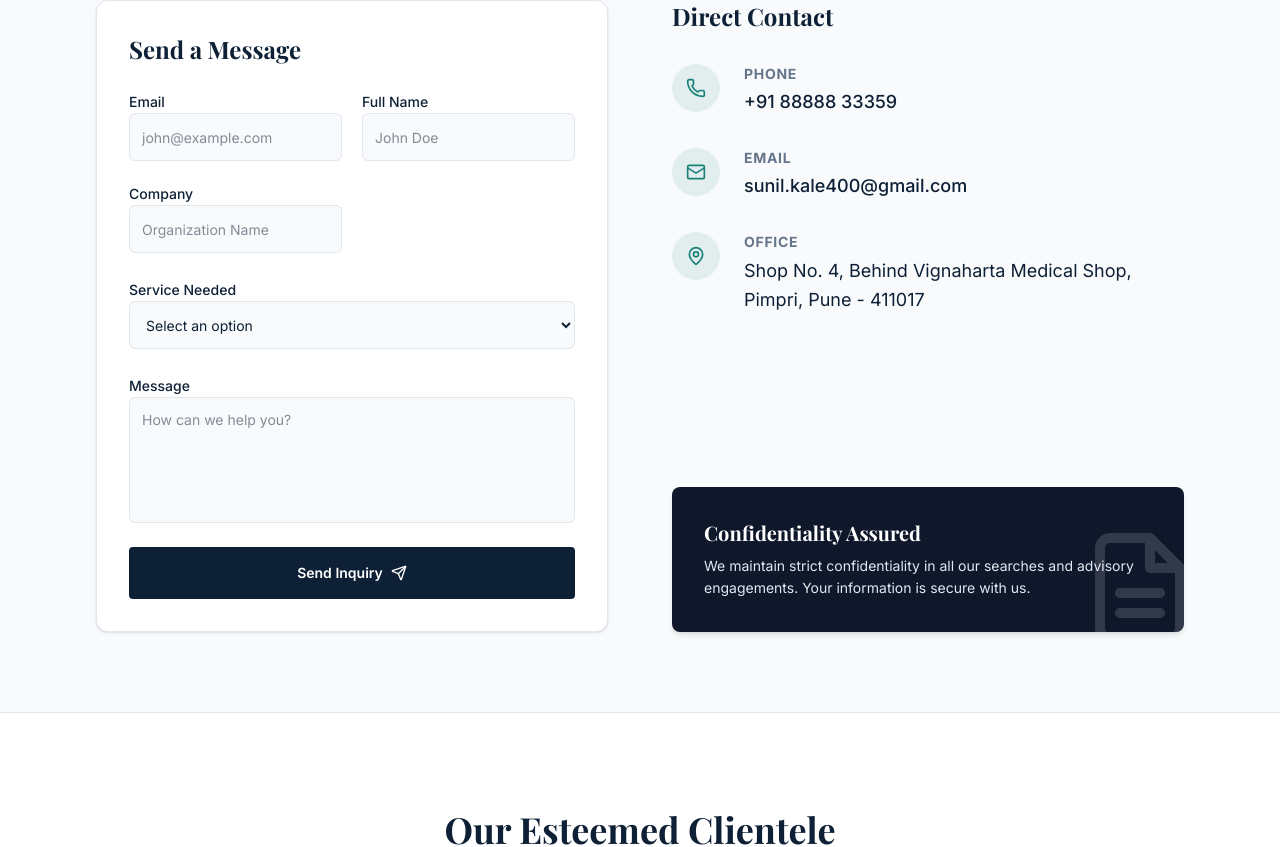
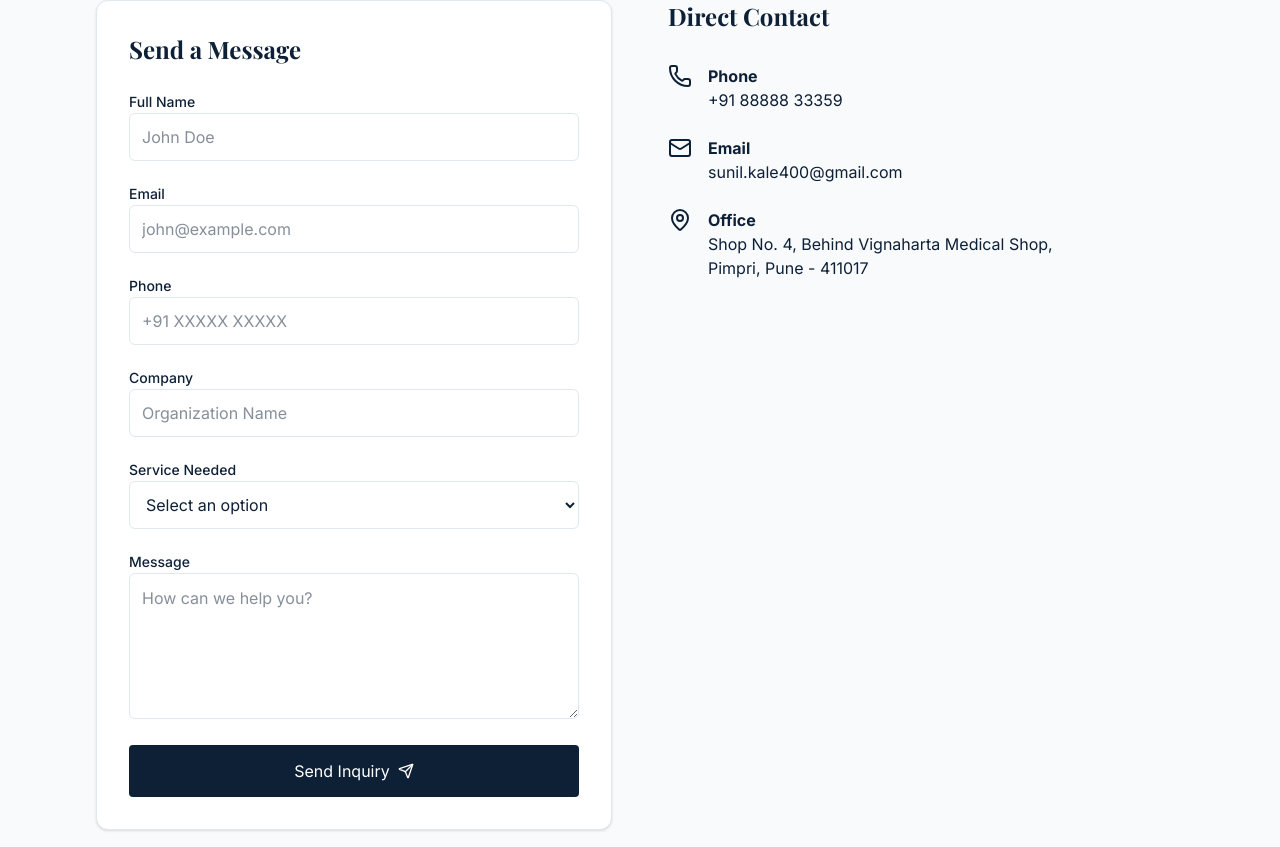
Before and after one commit to asmitakale16/AR-Enterprises-, a React (Vite) app in the folder AR-Enterprises/: page /contact in a window 1280 px wide. Shown: the part 453-1300 px from the top of the page. Built offline with nearby package versions, Linux system fonts and the light colour scheme; a web font is replaced by a local one.

Commit message:
Updated website contact page changes

```diff
--- a/AR-Enterprises/src/pages/Contact.tsx
+++ b/AR-Enterprises/src/pages/Contact.tsx
@@ -1,7 +1,71 @@
+import { useState } from "react";
 import { motion } from "framer-motion";
 import { Phone, Mail, MapPin, Send } from "lucide-react";
 
 export default function Contact() {
+
+  const SCRIPT_URL = "https://script.google.com/macros/s/AKfycbyT4m_mmyLpVKf-LCNcvU7eNEND9m5e22VIWtuutu9j5GoAxe3KoJ8eoxX4KwpB7TR0/exec";
+
+
+  const [formData, setFormData] = useState({
+    name: "",
+    email: "",
+    phone: "",
+    company: "",
+    service: "",
+    message: ""
+  });
+
+
+  const [submitting, setSubmitting] = useState(false);
+
+
+
+  const handleSubmit = async (e) => {
+
+    e.preventDefault();
+
+    setSubmitting(true);
+
+
+    try {
+
+      await fetch(
+        SCRIPT_URL,
+        {
+          method: "POST",
+          body: JSON.stringify(formData)
+        }
+      );
+
+
+      alert("Thank you! Your inquiry has been submitted successfully.");
+
+
+      setFormData({
+        name: "",
+        email: "",
+        phone: "",
+        company: "",
+        service: "",
+        message: ""
+      });
+
+
+    } catch(error) {
+
+      console.error(error);
+
+      alert("Something went wrong. Please try again.");
+
+    }
+
+
+    setSubmitting(false);
+
+  };
+
+
 
   const clients = [
     "SINAI ENGINEERING (SINAI)",
@@ -12,323 +76,541 @@ export default function Contact() {
     "KALPTECH",
   ];
 
+
+
   return (
     <div className="flex flex-col w-full">
+
+
       {/* Header */}
+
       <section className="bg-muted/30 pt-16 md:pt-20 pb-12 md:pb-16 border-b border-border">
+
         <div className="container mx-auto px-4 sm:px-6 lg:px-8 text-center max-w-3xl">
+
+
           <motion.h1
             className="text-3xl sm:text-4xl md:text-5xl lg:text-6xl font-serif font-bold text-foreground mb-4 md:mb-6"
-            initial={{ opacity: 0, y: 20 }}
-            animate={{ opacity: 1, y: 0 }}
-            transition={{ duration: 0.6 }}
+            initial={{opacity:0,y:20}}
+            animate={{opacity:1,y:0}}
+            transition={{duration:0.6}}
           >
             Start a Conversation
           </motion.h1>
+
+
           <motion.p
             className="text-base sm:text-lg md:text-xl text-muted-foreground"
-            initial={{ opacity: 0, y: 20 }}
-            animate={{ opacity: 1, y: 0 }}
-            transition={{ duration: 0.6, delay: 0.1 }}
+            initial={{opacity:0,y:20}}
+            animate={{opacity:1,y:0}}
+            transition={{duration:0.6,delay:0.1}}
           >
             Whether you're looking to hire leadership talent or transform your HR function — we'd love to connect.
           </motion.p>
+
+
         </div>
+
       </section>
 
-      {/* Form + Contact Details */}
+
+
+
+
+      {/* Form Section */}
+
+
       <section className="py-14 md:py-20">
+
         <div className="container mx-auto px-4 sm:px-6 lg:px-8 max-w-6xl">
-          <div className="grid lg:grid-cols-2 gap-10 md:gap-14 lg:gap-16">
 
-            {/* Contact Form */}
+
+          <div className="grid lg:grid-cols-2 gap-10 md:gap-14">
+
+
+
+            {/* FORM */}
+
+
             <motion.div
-            initial={{ opacity: 0, y: 20 }}
-            animate={{ opacity: 1, y: 0 }}
-            transition={{ duration: 0.6, delay: 0.15 }}
+              initial={{opacity:0,y:20}}
+              animate={{opacity:1,y:0}}
+              transition={{duration:0.6}}
             >
+
+
             <div className="bg-card p-5 sm:p-7 md:p-8 rounded-xl border border-border shadow-sm">
 
-            <h2 className="text-xl sm:text-2xl font-serif font-bold text-foreground mb-5 md:mb-6">
+
+              <h2 className="text-xl sm:text-2xl font-serif font-bold mb-6">
                 Send a Message
               </h2>
 
+
+
               <form
-            action="https://formsubmit.co/sunil.kale400@gmail.com"
-            method="POST"
-            className="space-y-5 md:space-y-6"
+                onSubmit={handleSubmit}
+                className="space-y-5"
               >
 
-      {/* FormSubmit Configuration */}
-      <input
-        type="hidden"
-        name="_subject"
-        value="New Inquiry from Website"
-      />
-
-      <input
-        type="hidden"
-        name="_captcha"
-        value="false"
-      />
-
-      <input
-        type="hidden"
-        name="_template"
-        value="table"
-      />
 
 
-      {/* Name + Company */}
-      <div className="grid grid-cols-1 sm:grid-cols-2 gap-4 sm:gap-5">
-        <div className="space-y-2">
-        <label htmlFor="email" className="text-sm font-medium text-foreground">
-        Email
-        </label>
-
-         <input
-         type="email"
-         id="email"
-         name="Email"
-         required
-         className="flex min-h-[48px] h-12 w-full rounded-md border border-input bg-background px-3 py-2 text-sm"
-         placeholder="john@example.com"
-         />
-         </div>
+              {/* Name */}
 
               <div className="space-y-2">
-          <label
-            htmlFor="name"
-            className="text-sm font-medium text-foreground"
-            >
+
+              <label className="text-sm font-medium">
                 Full Name
               </label>
 
               <input
+
                 type="text"
-            id="name"
-            name="Full Name"
+
                 required
-            className="flex min-h-[48px] h-12 w-full rounded-md border border-input bg-background px-3 py-2 text-sm"
+
+                value={formData.name}
+
+                onChange={(e)=>
+                  setFormData({
+                    ...formData,
+                    name:e.target.value
+                  })
+                }
+
+                className="flex h-12 w-full rounded-md border px-3"
+
                 placeholder="John Doe"
-          />
-        </div>
 
-
-        <div className="space-y-2">
-          <label
-            htmlFor="company"
-            className="text-sm font-medium text-foreground"
-          >
-            Company
-          </label>
-
-          <input
-            type="text"
-            id="company"
-            name="Company"
-            className="flex min-h-[48px] h-12 w-full rounded-md border border-input bg-background px-3 py-2 text-sm"
-            placeholder="Organization Name"
-          />
-        </div>
-
-      </div>
-
-
-      {/* Service */}
-      <div className="space-y-2">
-
-        <label
-          htmlFor="service"
-          className="text-sm font-medium text-foreground"
-        >
-          Service Needed
-        </label>
-
-
-        <select
-          id="service"
-          name="Service Needed"
-          required
-          defaultValue=""
-          className="flex min-h-[48px] h-12 w-full rounded-md border border-input bg-background px-3 py-2 text-sm"
-        >
-
-          <option value="" disabled>
-            Select an option
-          </option>
-
-          <option value="Executive Search">
-            Executive Search
-          </option>
-
-          <option value="Board Services">
-            Board Services
-          </option>
-
-          <option value="HR Advisory">
-            HR Advisory
-          </option>
-
-          <option value="Global Talent Sourcing">
-            Global Talent Sourcing
-          </option>
-
-          <option value="Other">
-            Other
-          </option>
-
-        </select>
-
-      </div>
-
-
-
-      {/* Message */}
-      <div className="space-y-2">
-
-        <label
-          htmlFor="message"
-          className="text-sm font-medium text-foreground"
-        >
-          Message
-        </label>
-
-
-        <textarea
-          id="message"
-          name="Message"
-          rows={5}
-          className="flex w-full rounded-md border border-input bg-background px-3 py-3 text-sm resize-none min-h-[120px]"
-          placeholder="How can we help you?"
               />
 
               </div>
 
 
 
-      {/* Submit Button */}
-      <button
-        type="submit"
-        className="w-full inline-flex items-center justify-center rounded-sm text-sm font-semibold bg-primary text-primary-foreground hover:bg-primary/90 min-h-[52px] px-8 gap-2"
+
+
+              {/* Email */}
+
+
+              <div className="space-y-2">
+
+              <label className="text-sm font-medium">
+                Email
+              </label>
+
+
+              <input
+
+                type="email"
+
+                required
+
+                value={formData.email}
+
+                onChange={(e)=>
+                  setFormData({
+                    ...formData,
+                    email:e.target.value
+                  })
+                }
+
+                className="flex h-12 w-full rounded-md border px-3"
+
+                placeholder="john@example.com"
+
+              />
+
+
+              </div>
+
+
+
+
+
+
+              {/* Phone */}
+
+
+              <div className="space-y-2">
+
+
+              <label className="text-sm font-medium">
+                Phone
+              </label>
+
+
+              <input
+
+                type="tel"
+
+                value={formData.phone}
+
+                onChange={(e)=>
+                  setFormData({
+                    ...formData,
+                    phone:e.target.value
+                  })
+                }
+
+
+                className="flex h-12 w-full rounded-md border px-3"
+
+                placeholder="+91 XXXXX XXXXX"
+
+              />
+
+
+              </div>
+
+
+
+
+
+
+              {/* Company */}
+
+
+              <div className="space-y-2">
+
+
+              <label className="text-sm font-medium">
+                Company
+              </label>
+
+
+              <input
+
+                type="text"
+
+                value={formData.company}
+
+                onChange={(e)=>
+                  setFormData({
+                    ...formData,
+                    company:e.target.value
+                  })
+                }
+
+
+                className="flex h-12 w-full rounded-md border px-3"
+
+                placeholder="Organization Name"
+
+              />
+
+
+              </div>
+
+
+
+
+
+
+
+              {/* Service */}
+
+
+              <div className="space-y-2">
+
+
+              <label className="text-sm font-medium">
+                Service Needed
+              </label>
+
+
+              <select
+
+                required
+
+                value={formData.service}
+
+                onChange={(e)=>
+                  setFormData({
+                    ...formData,
+                    service:e.target.value
+                  })
+                }
+
+
+                className="flex h-12 w-full rounded-md border px-3"
+
               >
 
-        Send Inquiry
 
-        <Send className="w-4 h-4" />
+              <option value="">
+                Select an option
+              </option>
+
+
+              <option>
+                Executive Search
+              </option>
+
+
+              <option>
+                Board Services
+              </option>
+
+
+              <option>
+                HR Advisory
+              </option>
+
+
+              <option>
+                Global Talent Sourcing
+              </option>
+
+
+              <option>
+                Other
+              </option>
+
+
+              </select>
+
+
+              </div>
+
+
+
+
+
+
+              {/* Message */}
+
+
+              <div className="space-y-2">
+
+
+              <label className="text-sm font-medium">
+                Message
+              </label>
+
+
+              <textarea
+
+                rows="5"
+
+                value={formData.message}
+
+                onChange={(e)=>
+                  setFormData({
+                    ...formData,
+                    message:e.target.value
+                  })
+                }
+
+
+                className="w-full rounded-md border px-3 py-3"
+
+
+                placeholder="How can we help you?"
+
+              />
+
+              </div>
+
+
+
+
+
+
+
+              <button
+
+                type="submit"
+
+                disabled={submitting}
+
+                className="w-full flex items-center justify-center gap-2 rounded-sm bg-primary text-primary-foreground min-h-[52px]"
+
+              >
+
+              {submitting ? "Sending..." : "Send Inquiry"}
+
+              <Send className="w-4 h-4"/>
+
 
               </button>
 
 
+
               </form>
+
 
             </div>
 
+
             </motion.div>
 
-            {/* Contact Details */}
+
+
+
+
+
+
+            {/* CONTACT DETAILS */}
+
+
             <motion.div
-              className="flex flex-col justify-between gap-8"
-              initial={{ opacity: 0, y: 20 }}
-              animate={{ opacity: 1, y: 0 }}
-              transition={{ duration: 0.6, delay: 0.25 }}
+
+              className="flex flex-col gap-8"
+
+              initial={{opacity:0,y:20}}
+
+              animate={{opacity:1,y:0}}
+
+              transition={{duration:0.6}}
+
             >
+
+
+            <h2 className="text-xl sm:text-2xl font-serif font-bold">
+              Direct Contact
+            </h2>
+
+
+
+            <div className="space-y-6">
+
+
+            <div className="flex gap-4">
+
+            <Phone/>
+
             <div>
-                <h2 className="text-xl sm:text-2xl font-serif font-bold text-foreground mb-6 md:mb-8">Direct Contact</h2>
 
-                <div className="space-y-6 md:space-y-8">
-                  {[
-                    {
-                      icon: <Phone className="w-5 h-5" />,
-                      label: "Phone",
-                      content: (
-                        <a href="tel:+918888833359" className="text-base sm:text-lg font-medium text-foreground hover:text-secondary dark:hover:text-accent transition-colors">
+            <p className="font-bold">
+              Phone
+            </p>
+
+            <a href="tel:+918888833359">
               +91 88888 33359
             </a>
-                      ),
-                    },
-                    {
-                      icon: <Mail className="w-5 h-5" />,
-                      label: "Email",
-                      content: (
-                        <a href="mailto:sunil.kale400@gmail.com" className="text-sm sm:text-base md:text-lg font-medium text-foreground hover:text-secondary dark:hover:text-accent transition-colors break-all">
+
+            </div>
+
+
+            </div>
+
+
+
+
+
+            <div className="flex gap-4">
+
+            <Mail/>
+
+            <div>
+
+            <p className="font-bold">
+              Email
+            </p>
+
+
+            <a href="mailto:sunil.kale400@gmail.com">
               sunil.kale400@gmail.com
             </a>
-                      ),
-                    },
-                    {
-                      icon: <MapPin className="w-5 h-5" />,
-                      label: "Office",
-                      content: (
-                        <address className="not-italic text-base sm:text-lg text-foreground leading-relaxed">
-                          Shop No. 4, Behind Vignaharta Medical Shop,<br />
-                          Pimpri, Pune - 411017
-                        </address>
-                      ),
-                    },
-                  ].map((item, i) => (
-                    <div key={i} className="flex gap-4 sm:gap-6 group items-start">
-                      <div className="w-11 h-11 sm:w-12 sm:h-12 rounded-full bg-secondary/10 dark:bg-accent/10 flex items-center justify-center text-secondary dark:text-accent group-hover:bg-secondary group-hover:text-primary-foreground dark:group-hover:bg-accent transition-colors shrink-0">
-                        {item.icon}
-                      </div>
-                      <div>
-                        <h3 className="text-xs sm:text-sm font-bold uppercase tracking-wider text-muted-foreground mb-1">{item.label}</h3>
-                        {item.content}
-                      </div>
-                    </div>
-                  ))}
-                </div>
+
             </div>
 
-              {/* Confidentiality Card — Forced white text across dark & light modes */}
-              <div className="hidden sm:block p-6 sm:p-8 bg-slate-900 text-white dark:bg-slate-900 dark:text-white rounded-lg relative overflow-hidden shadow-md">
-                <div className="absolute -right-4 -bottom-4 opacity-15 text-white">
-                  <svg width="120" height="120" viewBox="0 0 24 24" fill="none" stroke="currentColor" strokeWidth="2" strokeLinecap="round" strokeLinejoin="round">
-                    <path d="M14 2H6a2 2 0 0 0-2 2v16a2 2 0 0 0 2 2h12a2 2 0 0 0 2-2V8z" />
-                    <polyline points="14 2 14 8 20 8" />
-                    <line x1="16" y1="13" x2="8" y2="13" />
-                    <line x1="16" y1="17" x2="8" y2="17" />
-                  </svg>
             </div>
-                <h3 className="font-serif text-lg sm:text-xl font-bold mb-2 text-white">Confidentiality Assured</h3>
-                <p className="text-slate-200 text-sm leading-relaxed">
-                  We maintain strict confidentiality in all our searches and advisory engagements. Your information is secure with us.
+
+
+
+
+
+
+            <div className="flex gap-4">
+
+
+            <MapPin/>
+
+
+            <div>
+
+            <p className="font-bold">
+              Office
             </p>
+
+
+            <p>
+            Shop No. 4, Behind Vignaharta Medical Shop,
+            <br/>
+            Pimpri, Pune - 411017
+            </p>
+
+
             </div>
+
+
+            </div>
+
+
+            </div>
+
+
+
             </motion.div>
 
+
+
           </div>
+
         </div>
+
+
       </section>
 
-      {/* Clientele Section */}
-      <section className="py-16 md:py-24 bg-card border-t border-border">
-        <div className="container mx-auto px-4 sm:px-6 lg:px-8 max-w-6xl">
-          <div className="text-center mb-10 md:mb-16">
-            <h2 className="text-2xl sm:text-3xl md:text-4xl font-serif font-bold text-foreground mb-4">Our Esteemed Clientele</h2>
-            <div className="w-16 h-1 bg-secondary dark:bg-accent mx-auto mb-4 md:mb-6" />
-            <p className="text-muted-foreground text-base sm:text-lg">Trusted by leading industrial organizations across sectors.</p>
+
+
+
+
+
+      {/* Clientele */}
+
+
+      <section className="py-16 bg-card border-t border-border">
+
+
+      <div className="container mx-auto px-4 max-w-6xl">
+
+
+      <h2 className="text-3xl font-serif font-bold text-center mb-10">
+        Our Esteemed Clientele
+      </h2>
+
+
+
+      <div className="grid grid-cols-2 md:grid-cols-3 gap-5">
+
+
+      {clients.map((client,index)=>(
+
+      <div
+      key={index}
+      className="border rounded-lg p-6 text-center font-bold"
+      >
+
+      {client}
+
       </div>
 
-          <div className="grid grid-cols-1 sm:grid-cols-2 md:grid-cols-3 lg:grid-cols-5 gap-4 sm:gap-5 lg:gap-6">
-            {clients.map((client, i) => (
-              <motion.div
-                key={i}
-                className="bg-background group relative flex items-center justify-center p-6 sm:p-7 md:p-8 min-h-[100px] sm:min-h-[120px] border border-border rounded-lg transition-all hover:-translate-y-1 hover:shadow-md hover:border-secondary/50 dark:hover:border-accent/50 overflow-hidden cursor-default"
-                initial={{ opacity: 0, y: 20 }}
-                whileInView={{ opacity: 1, y: 0 }}
-                viewport={{ once: true, margin: "-40px" }}
-                transition={{ duration: 0.4, delay: i * 0.08 }}
-              >
-                <div className="absolute inset-0 bg-gradient-to-br from-secondary/5 to-transparent dark:from-accent/10 opacity-0 group-hover:opacity-100 transition-opacity" />
-                <h3 className="font-bold text-foreground text-center tracking-wider text-xs sm:text-sm relative z-10 leading-snug">
-                  {client}
-                </h3>
-              </motion.div>
       ))}
+
+
       </div>
+
+
       </div>
+
+
       </section>
+
+
+
     </div>
   );
 }
```
Lines whose indentation alone changed are shown as unchanged.
